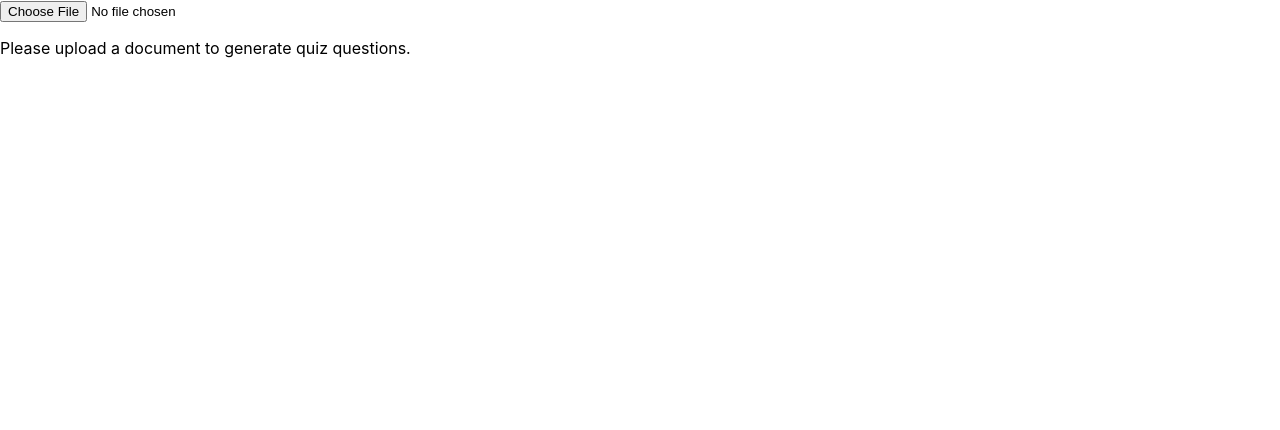
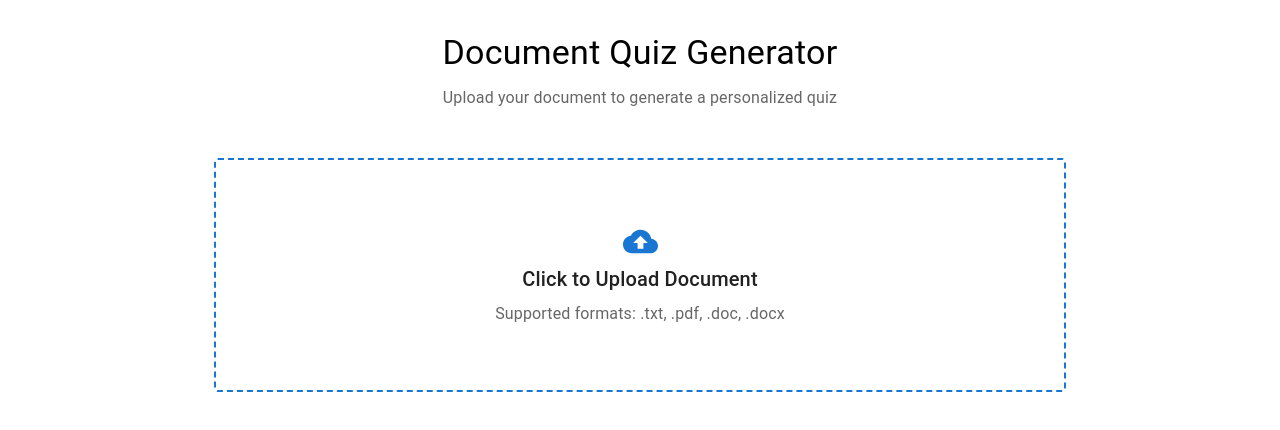
Before and after one commit to Code-4-Community/c4c-openai-workshop, a React (Create React App) app in the folder c4c-openai-demo/: page / in a window 1280 px wide. Shown: the top 430 px of the page. Built offline with nearby package versions, Linux system fonts and the light colour scheme.

Commit message:
updated ui

```diff
--- a/c4c-openai-demo/package.json
+++ b/c4c-openai-demo/package.json
@@ -3,6 +3,10 @@
   "version": "0.1.0",
   "private": true,
   "dependencies": {
+    "@emotion/react": "^11.14.0",
+    "@emotion/styled": "^11.14.0",
+    "@mui/icons-material": "^6.4.7",
+    "@mui/material": "^6.4.7",
     "@testing-library/dom": "^10.4.0",
     "@testing-library/jest-dom": "^6.6.3",
     "@testing-library/react": "^16.2.0",
--- a/c4c-openai-demo/src/components/Question.jsx
+++ b/c4c-openai-demo/src/components/Question.jsx
@@ -1,24 +1,50 @@
 import React from 'react';
+import {
+  Radio,
+  FormControlLabel,
+  Typography,
+  Box,
+  Paper,
+  styled
+} from '@mui/material';
 
-const Question = ({ question, options, correctAnswer, selectedAnswer, onAnswerSelect }) => {
+const OptionCard = styled(Paper)(({ theme, selected }) => ({
+  padding: theme.spacing(2),
+  margin: theme.spacing(1, 0),
+  cursor: 'pointer',
+  transition: 'all 0.3s ease',
+  border: `2px solid ${selected ? theme.palette.primary.main : '#e0e0e0'}`,
+  backgroundColor: selected ? theme.palette.primary.light : '#fff',
+  '&:hover': {
+    transform: 'translateY(-2px)',
+    boxShadow: theme.shadows[3]
+  }
+}));
+
+const Question = ({ question, options, selectedAnswer, onAnswerSelect }) => {
   return (
-    <div className="question-container">
-      <h3>{question}</h3>
-      <div className="options">
+    <Box mb={4}>
+      <Typography variant="h6" gutterBottom>
+        {question}
+      </Typography>
+      <Box>
         {options.map((option, index) => (
-          <label key={index} className="option">
-            <input
-              type="radio"
-              name={question}
+          <OptionCard
+            key={index}
+            selected={selectedAnswer === option}
+            onClick={() => onAnswerSelect(option)}
+            elevation={0}
+          >
+            <FormControlLabel
               value={option}
+              control={<Radio sx={{ display: 'none' }} />}
+              label={option}
               checked={selectedAnswer === option}
-              onChange={() => onAnswerSelect(option)}
             />
-            {option}
-          </label>
+          </OptionCard>
         ))}
-      </div>
-    </div>
+      </Box>
+    </Box>
   );
 };
 
--- a/c4c-openai-demo/src/components/Quiz.jsx
+++ b/c4c-openai-demo/src/components/Quiz.jsx
@@ -1,85 +1,182 @@
-import React, { useState } from 'react';
+import React, { useState, useRef } from 'react';
+import {
+  Container,
+  Button,
+  Typography,
+  Box,
+  CircularProgress,
+  Paper,
+  styled,
+  Alert
+} from '@mui/material';
+import CloudUploadIcon from '@mui/icons-material/CloudUpload';
 import Question from './Question';
 
+// Mock data
+const MOCK_QUESTIONS = [
+  {
+    text: "What is the capital of France?",
+    options: ["London", "Paris", "Berlin", "Madrid"],
+    correctAnswer: "Paris"
+  },
+  {
+    text: "Which planet is known as the Red Planet?",
+    options: ["Venus", "Mars", "Jupiter", "Saturn"],
+    correctAnswer: "Mars"
+  }
+];
+
+const StyledUploadZone = styled(Paper)(({ theme }) => ({
+  border: `2px dashed ${theme.palette.primary.main}`,
+  padding: theme.spacing(8),
+  textAlign: 'center',
+  cursor: 'pointer',
+  transition: 'all 0.3s ease',
+  '&:hover': {
+    backgroundColor: theme.palette.action.hover,
+    transform: 'translateY(-2px)'
+  }
+}));
+
 const Quiz = () => {
-  const [questions, setQuestions] = useState([]);
   const [userAnswers, setUserAnswers] = useState({});
   const [score, setScore] = useState(null);
+  const [isProcessing, setIsProcessing] = useState(false);
+  const [questions, setQuestions] = useState([]);
+  const [uploadComplete, setUploadComplete] = useState(false);
+  const fileInputRef = useRef(null);
 
   const handleFileUpload = (event) => {
     const file = event.target.files[0];
-    // Here you would implement the logic to process the file
-    // and generate questions. For now, we'll just show a placeholder message
-    console.log('File uploaded:', file.name);
+    if (!file) return;
 
-    // TO DO
-    setQuestions([{
-      text: "Question text here?",
-      options: ["Option 1", "Option 2", "Option 3", "Option 4"],
-      correctAnswer: "Option 1"
-    }]);
+    setIsProcessing(true);
+    // Simulate file processing delay
+    setTimeout(() => {
+      setIsProcessing(false);
+      setUploadComplete(true);
+      setQuestions(MOCK_QUESTIONS);
+    }, 2000);
   };
 
   const handleAnswerSelect = (questionIndex, answer) => {
-    setUserAnswers({
-      ...userAnswers,
-      [questionIndex]: answer,
-    });
+    setUserAnswers(prev => ({ ...prev, [questionIndex]: answer }));
   };
 
   const handleSubmit = () => {
-    let correctCount = 0;
-    questions.forEach((question, index) => {
-      if (userAnswers[index] === question.correctAnswer) {
-        correctCount++;
-      }
-    });
+    const correctCount = questions.reduce((acc, question, index) => {
+      return acc + (userAnswers[index] === question.correctAnswer ? 1 : 0);
+    }, 0);
     setScore((correctCount / questions.length) * 100);
   };
 
+  const allAnswered = Object.keys(userAnswers).length === questions.length;
+
   return (
-    <div className="quiz-container">
-      <div className="upload-section">
+    <Container maxWidth="md" sx={{ py: 4 }}>
+      <Box textAlign="center" mb={6}>
+        <Typography variant="h4" gutterBottom>
+          Document Quiz Generator
+        </Typography>
+        <Typography color="text.secondary">
+          Upload your document to generate a personalized quiz
+        </Typography>
+      </Box>
+
+      {/* Hidden file input */}
       <input
+        accept=".txt,.pdf,.doc,.docx"
+        style={{ display: 'none' }}
+        id="upload-document"
         type="file"
         onChange={handleFileUpload}
-          accept=".txt,.pdf,.doc,.docx"
+        ref={fileInputRef}
       />
-      </div>
 
-      {questions.length > 0 ? (
-        <>
-          <div className="questions-section">
+      {/* Upload Section - Only shows when no questions */}
+      {!uploadComplete && (
+        <Box mb={6}>
+          <StyledUploadZone
+            variant="outlined"
+            onClick={() => fileInputRef.current.click()}
+          >
+            <Box>
+              <CloudUploadIcon fontSize="large" color="primary" />
+              <Typography variant="h6" gutterBottom>
+                {isProcessing ? 'Processing Document...' : 'Click to Upload Document'}
+              </Typography>
+              <Typography color="text.secondary">
+                Supported formats: .txt, .pdf, .doc, .docx
+              </Typography>
+              {isProcessing && (
+                <Box mt={2}>
+                  <CircularProgress size={24} />
+                  <Typography variant="body2">
+                    Analyzing document content...
+                  </Typography>
+                </Box>
+              )}
+            </Box>
+          </StyledUploadZone>
+        </Box>
+      )}
+
+      {/* Questions Section - Only shows after upload */}
+      {uploadComplete && (
+        <Box mb={4}>
+          <Typography variant="h5" gutterBottom sx={{ mb: 4 }}>
+            Generated Quiz
+          </Typography>
+
           {questions.map((question, index) => (
             <Question
               key={index}
               question={question.text}
               options={question.options}
-                correctAnswer={question.correctAnswer}
               selectedAnswer={userAnswers[index]}
               onAnswerSelect={(answer) => handleAnswerSelect(index, answer)}
             />
           ))}
-          </div>
 
-          <button
-            className="submit-button"
+          <Box textAlign="center" mt={4}>
+            <Button
+              variant="contained"
+              size="large"
               onClick={handleSubmit}
-            disabled={Object.keys(userAnswers).length !== questions.length}
+              disabled={!allAnswered}
+              sx={{ px: 6, py: 1.5 }}
             >
-            Submit Quiz
-          </button>
+              Submit Answers
+            </Button>
+          </Box>
+        </Box>
+      )}
 
+      {/* Results Section */}
       {score !== null && (
-            <div className="score-section">
-              <h2>Your Score: {score.toFixed(2)}%</h2>
-            </div>
+        <Box mt={4} textAlign="center">
+          <Alert
+            severity={score >= 70 ? 'success' : 'error'}
+            sx={{ py: 3, fontSize: '1.25rem' }}
+          >
+            Your Score: <strong>{score.toFixed(1)}%</strong>
+          </Alert>
+          <Box mt={2}>
+            <Button
+              variant="outlined"
+              onClick={() => {
+                setScore(null);
+                setUserAnswers({});
+                setQuestions([]);
+                setUploadComplete(false);
+              }}
+            >
+              Start Over
+            </Button>
+          </Box>
+        </Box>
       )}
-        </>
-      ) : (
-        <p>Please upload a document to generate quiz questions.</p>
-      )}
-    </div>
+    </Container>
   );
 };
 
```
Also changed, not shown: 1 other file (tests, documents, lock files or other folders). Lines whose indentation alone changed are shown as unchanged.
